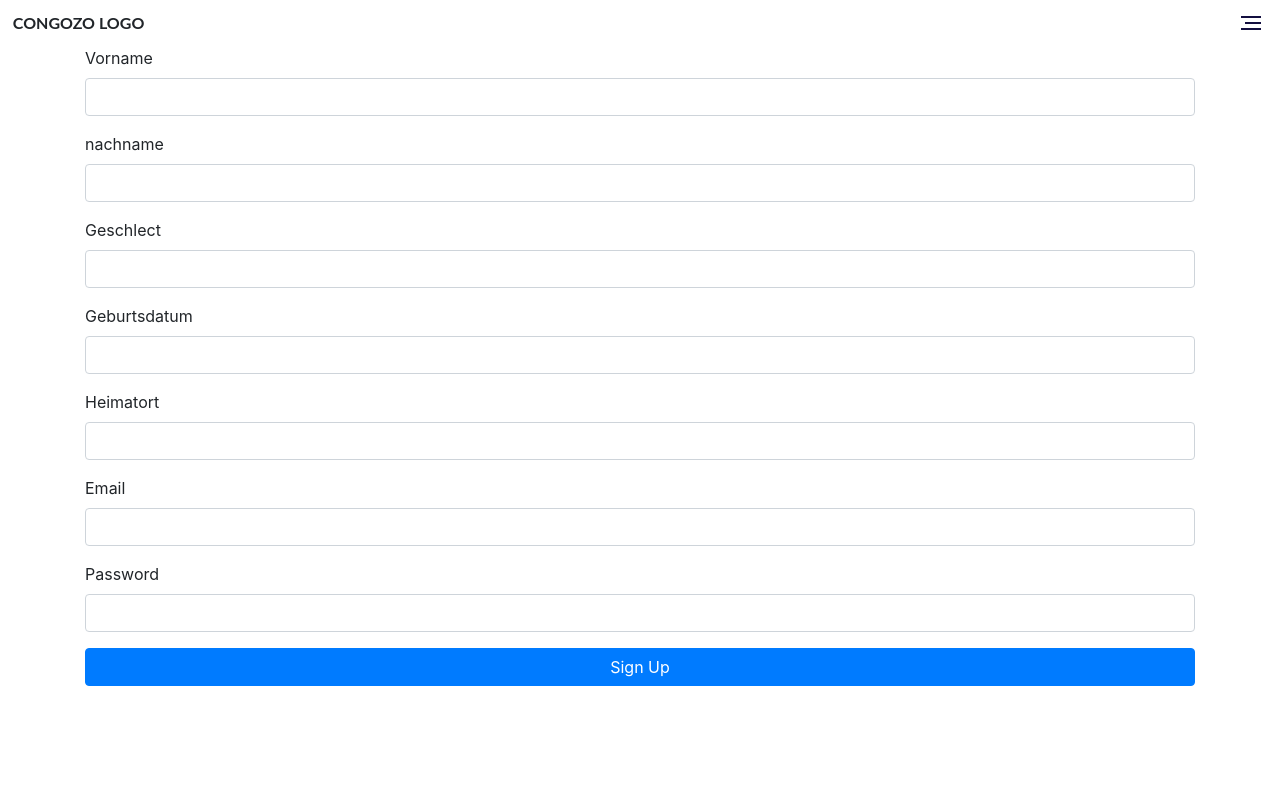
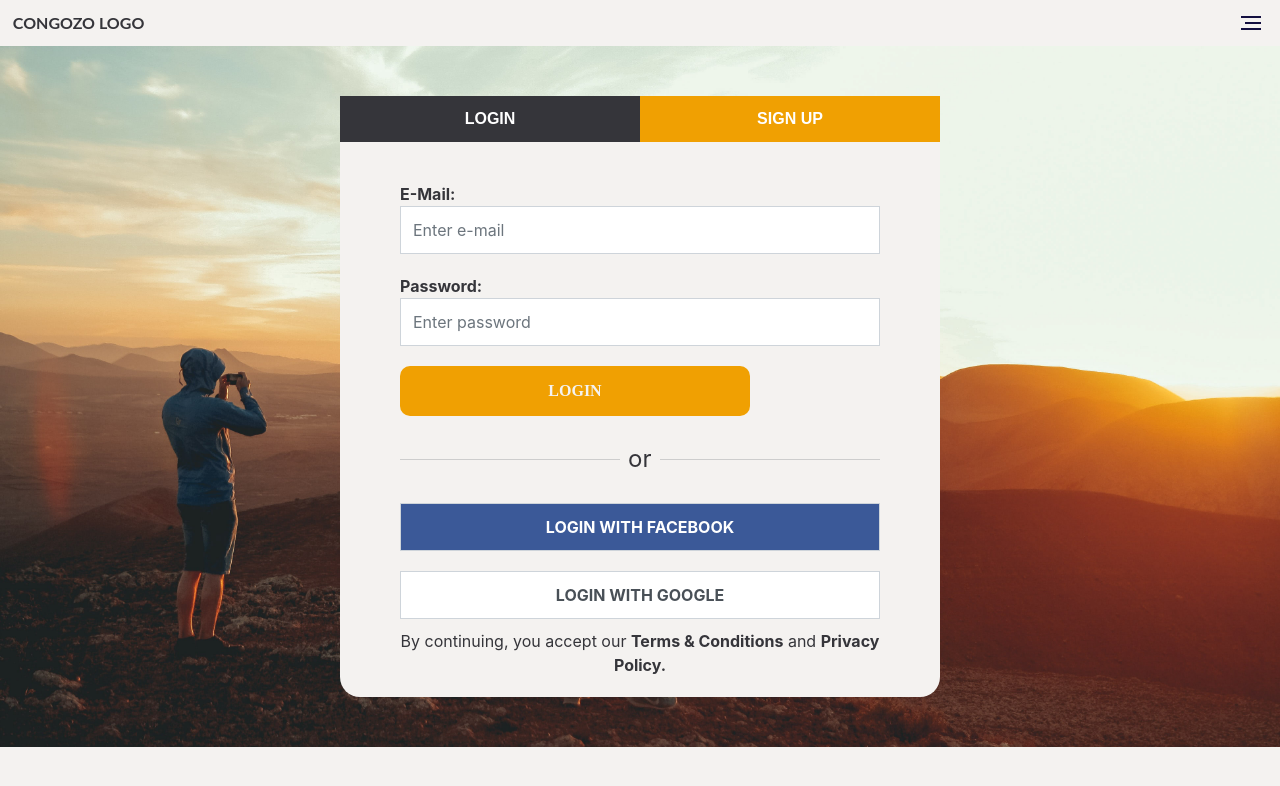
Before and after one commit to forcongozo/congozo, a Vue app in the folder congozoweb/: page /register in a window 1280 px wide. Shown: the top 786 px of the page. Built offline with nearby package versions, Linux system fonts and the light colour scheme.

Commit message:
added login & register logic, api calls, styling

```diff
--- a/congozoweb/src/App.vue
+++ b/congozoweb/src/App.vue
@@ -1,5 +1,5 @@
 <template>
-  <div id="app">
+  <div id="app" class=" bg-main">
     <nav class="main-nav congozo-navbar">
       <div class="logo">
         CONGOZO LOGO
@@ -30,9 +30,7 @@
         </ul>
       </div>
     </Sidebar>
-    <div class="container">
-      <router-view />
-    </div>
+    <router-view />
   </div>
 </template>
 
@@ -58,9 +56,10 @@
   }
 </script>
 <style>
+  @import './style/congozo.css';
+
   html {
     height: 100%;
-    overflow:hidden;
   }
 
   body {
--- a/congozoweb/src/store/index.js
+++ b/congozoweb/src/store/index.js
@@ -1,7 +1,7 @@
 import Vue from 'vue';
 import Vuex from 'vuex';
 
-import { auth } from './auth.module';
+import auth from './modules/auth.js';
 
 Vue.use(Vuex);
 
--- /dev/null
+++ b/congozoweb/src/store/modules/auth.js
@@ -0,0 +1,74 @@
+import axios from 'axios'
+
+const LOGIN = 'LOGIN';
+const LOGOUT = 'LOGOUT';
+const API_URL = 'http://localhost:9090/api/auth/';
+
+// initial state
+const state = {
+    authenticated: !!localStorage.getItem('user.token'),
+    token: localStorage.getItem('user.token'),
+    roles: JSON.parse(localStorage.getItem('user.roles')) || []
+};
+
+// getters
+const getters = {
+    isLoggedIn: state => state.authenticated,
+    userRoles: state => state.roles
+};
+
+// mutations
+const mutations = {
+    [LOGIN] (state, payload) {
+        state.authenticated = true;
+        state.roles = payload
+    },
+    [LOGOUT] (state) {
+        state.authenticated = false;
+        state.token = ''
+    }
+};
+
+// actions
+const actions = {
+    login({commit}, user) {
+        return axios
+            .post(API_URL + 'signin', {
+                usernameOrEmail: user.email,
+                password: user.password
+            })
+            .then(response => {
+                if (response.data.accessToken) {
+                    localStorage.setItem('user', JSON.stringify(response.data));
+                }
+                commit(LOGIN, response.data.roles)
+            });
+    },
+    register({commit}, user) {
+        return axios
+            .post(API_URL + 'signup', {
+                email: user.email,
+                password: user.password
+            })
+            .then(response => {
+                if (response.data.accessToken) {
+                    localStorage.setItem('user', JSON.stringify(response.data));
+                }
+                commit(LOGIN, response.data.roles)
+            });
+    },
+    logout ({ commit }) {
+        sessionStorage.removeItem('token')
+        sessionStorage.removeItem('timestamp');
+        sessionStorage.removeItem('roles')
+        delete axios.defaults.headers.common['Authentification']
+        commit(LOGOUT)
+    }
+}
+
+export default {
+    state,
+    getters,
+    mutations,
+    actions
+}
--- a/congozoweb/src/style/congozo.css
+++ b/congozoweb/src/style/congozo.css
@@ -17,20 +17,29 @@
   cursor: pointer;
   font-family: open-sans;
   font-weight: 700;
-  border-radius: 30px; }
+  border-radius: 10px; }
 
 .error {
   color: red; }
 
 .btn-main {
   color: #F4F2F0;
-  background: #BD3A4F; }
+  background: #F0A002;
+}
 
 .btn-main:hover {
   color: #F4F2F0;
-  background: #F0A002; }
+  background: #BD3A4F;
+}
+
+.form-control {
+  height: 3rem;
+  border-radius: 0;
+}
 
 .bg-main {
+  width: 100%;
+  height: 100%;
   background: #F4F2F0;
   color: #35353A; }
 
@@ -128,7 +137,9 @@ h4 {
   font-size: 1;
   color: #35353A;
   font-family: "Quicksand", sans-serif;
-  font-weight: 700; }
+  font-weight: 700;
+  text-align: center;
+}
 
 img {
   width: 100%; }
--- a/congozoweb/src/views/Register.vue
+++ b/congozoweb/src/views/Register.vue
@@ -1,90 +1,39 @@
 <template>
-    <div>
-        <div class="overflow-auto">
-            <form name="form" @submit.prevent="handleRegister">
-                <div v-if="!successful">
+    <div class="full-container">
+        <div class="form-container">
+            <div class="change-form">
+                <div class="radio-buttons">
+                    <input
+                            type="radio"
+                            id="login-form"
+                            name="login"
+                            value="true"
+                            v-model="isLogin"
+                    />
+                    <label for="login-form">LOGIN</label>
+                    <input
+                            type="radio"
+                            id="sign-up-form"
+                            name="sign-up"
+                            value="false"
+                            v-model="isLogin"
+                    />
+                    <label for="sign-up-form">SIGN UP</label>
+                </div>
+            </div>
+            <div class="login-form-container" v-if="isLogin === 'true'">
+                <form name="form" @submit.prevent="handleLogin">
+                    <div class="form-input-container" v-if="!successful">
                         <div class="form-group">
-                        <label for="Vorname">Vorname</label>
-                        <input
-                                v-model="user.vorname"
-                                v-validate="'required|min:3|max:20'"
-                                type="text"
-                                class="form-control"
-                                name="username"
-                        />
-                        <div
-                                v-if="submitted && errors.has('vorname')"
-                                class="alert-danger"
-                        >{{errors.first('vorname')}}</div>
-                    </div>
-
-                    <div class="form-group">
-                        <label for="nachname">nachname</label>
-                        <input
-                                v-model="user.nachname"
-                                v-validate="'required|min:3|max:20'"
-                                type="text"
-                                class="form-control"
-                                name="nachname"
-                        />
-                        <div
-                                v-if="submitted && errors.has('nachname')"
-                                class="alert-danger"
-                        >{{errors.first('nachname')}}</div>
-                    </div>
-
-                    <div class="form-group">
-                        <label for="geschlecht">Geschlect</label>
-                        <input
-                                v-model="user.geschlecht"
-                                v-validate="'required|min:1|max:1'"
-                                type="text"
-                                class="form-control"
-                                name="geschlecht"
-                        />
-                        <div
-                                v-if="submitted && errors.has('geschlecht')"
-                                class="alert-danger"
-                        >{{errors.first('geschlecht')}}</div>
-                    </div>
-
-                    <div class="form-group">
-                        <label for="Vorname">Geburtsdatum</label>
-                        <input
-                                v-model="user.geburtsdatum"
-                                v-validate="'required|min:3|max:20'"
-                                type="text"
-                                class="form-control"
-                                name="geburtsdatum"
-                        />
-                        <div
-                                v-if="submitted && errors.has('geburtsdatum')"
-                                class="alert-danger"
-                        >{{errors.first('geburtsdatum')}}</div>
-                    </div>
-
-                    <div class="form-group">
-                        <label for="Heimatort">Heimatort</label>
-                        <input
-                                v-model="user.heimatort"
-                                v-validate="'required|min:3|max:20'"
-                                type="text"
-                                class="form-control"
-                                name="heimatort"
-                        />
-                        <div
-                                v-if="submitted && errors.has('heimatort')"
-                                class="alert-danger"
-                        >{{errors.first('heimatort')}}</div>
-                    </div>
-                    <div class="form-group">
-                        <label for="email">Email</label>
+                            <label for="email">E-Mail:</label>
                             <input
                                     v-model="user.email"
                                     v-validate="'required|email|max:50'"
                                     type="email"
                                     class="form-control"
                                     name="email"
+                                    id="email-login"
+                                    placeholder="Enter e-mail"
                             />
                             <div
                                     v-if="submitted && errors.has('email')"
@@ -92,13 +41,15 @@
                             >{{errors.first('email')}}</div>
                         </div>
                         <div class="form-group">
-                        <label for="password">Password</label>
+                            <label for="password">Password:</label>
                             <input
                                     v-model="user.password"
                                     v-validate="'required|min:6|max:40'"
                                     type="password"
                                     class="form-control"
                                     name="password"
+                                    id="password-login"
+                                    placeholder="Enter password"
                             />
                             <div
                                     v-if="submitted && errors.has('password')"
@@ -106,10 +57,95 @@
                             >{{errors.first('password')}}</div>
                         </div>
                         <div class="form-group">
-                        <button class="btn btn-primary btn-block">Sign Up</button>
+                            <button class="btn-main btn-block">Login</button>
                         </div>
                     </div>
                 </form>
+                <fieldset>
+                    <legend>or</legend>
+                </fieldset>
+                <div class="social">
+                    <div class="social-media-buttons">
+                        <button class="facebook-button form-control">Login with Facebook</button>
+                        <button class="google-button form-control">Login with Google</button>
+                    </div>
+                </div>
+                <div class="privacy-policy">
+                    <p>By continuing, you accept our <b>Terms & Conditions</b> and <b>Privacy Policy.</b></p>
+                </div>
+            </div>
+            <div class="register-form-container" v-else>
+                <div class="social">
+                    <div class="social-media-buttons">
+                        <button class="facebook-button form-control">Sign up with Facebook</button>
+                        <button class="google-button form-control">Sign up with Google</button>
+                    </div>
+                </div>
+                <fieldset>
+                    <legend>or</legend>
+                </fieldset>
+                <div>
+                    <h5>Sign up with your email address</h5>
+                </div>
+                <form name="form" @submit.prevent="handleRegister">
+                    <div class="form-input-container" v-if="!successful">
+                        <div class="form-group">
+                            <label for="first-name">Username:</label>
+                            <input
+                                    v-model="user.name"
+                                    v-validate="'required|min:3|max:20'"
+                                    type="text"
+                                    class="form-control"
+                                    name="username"
+                                    id="first-name"
+                                    placeholder="Enter username"
+                            />
+                            <!--<div
+                                    v-if="submitted && errors.has('vorname')"
+                                    class="alert-danger"
+                            >{{errors.first('vorname')}}</div>-->
+                        </div>
+
+                        <div class="form-group">
+                            <label for="email">E-Mail:</label>
+                            <input
+                                    v-model="user.email"
+                                    v-validate="'required|email|max:50'"
+                                    type="email"
+                                    class="form-control"
+                                    name="email"
+                                    id="email"
+                                    placeholder="Enter e-mail"
+                            />
+                            <!--<div
+                                    v-if="submitted && errors.has('email')"
+                                    class="alert-danger"
+                            >{{errors.first('email')}}</div>-->
+                        </div>
+                        <div class="form-group">
+                            <label for="password">Password:</label>
+                            <input
+                                    v-model="user.password"
+                                    v-validate="'required|min:6|max:40'"
+                                    type="password"
+                                    class="form-control"
+                                    name="password"
+                                    id="password"
+                                    placeholder="Enter password"
+                            />
+                            <!--<div
+                                    v-if="submitted && errors.has('password')"
+                                    class="alert-danger"
+                            >{{errors.first('password')}}</div>-->
+                        </div>
+                        <div class="form-group">
+                            <button class="btn-main btn-block">Sign Up</button>
+                        </div>
+                    </div>
+                </form>
+                <div class="privacy-policy">
+                    <p>By continuing, you accept our <b>Terms & Conditions</b> and <b>Privacy Policy.</b></p>
+                </div>
 
                 <div v-if="message"
                      class="alert"
@@ -117,16 +153,20 @@
                 >{{message}}</div>
             </div>
         </div>
+    </div>
 </template>
 
 <script>
-    import User from '../models/user';
-
     export default {
         name: 'Register',
         data() {
             return {
-                user: new User('', '', '', '', '', '', ''),
+                user: {
+                    vorname: '',
+                    email: '',
+                    password: ''
+                },
+                isLogin: 'true',
                 submitted: false,
                 successful: false,
                 message: ''
@@ -134,7 +174,7 @@
         },
         computed: {
             loggedIn() {
-                return this.$store.state.auth.status.loggedIn;
+                return this.$store.state.authenticated;
             }
         },
         mounted() {
@@ -143,12 +183,35 @@
             }
         },
         methods: {
+            handleLogin() {
+                this.message = '';
+                this.submitted = true;
+                this.$validator.validate().then(() => {
+                    // eslint-disable-next-line no-constant-condition
+                    if (true) {
+                        this.$store.dispatch('login', this.user).then(
+                            data => {
+                                this.message = data.message;
+                                this.successful = true;
+                            },
+                            error => {
+                                this.message =
+                                    (error.response && error.response.data) ||
+                                    error.message ||
+                                    error.toString();
+                                this.successful = false;
+                            }
+                        );
+                    }
+                });
+            },
             handleRegister() {
                 this.message = '';
                 this.submitted = true;
-                this.$validator.validate().then(isValid => {
-                    if (isValid) {
-                        this.$store.dispatch('auth/register', this.user).then(
+                this.$validator.validate().then(() => {
+                    // eslint-disable-next-line no-constant-condition
+                    if (true) {
+                        this.$store.dispatch('register', this.user).then(
                             data => {
                                 this.message = data.message;
                                 this.successful = true;
@@ -169,5 +232,128 @@
 </script>
 
 <style scoped>
+    @import '../style/congozo.css';
+
+    .full-container {
+        width: 100%;
+        padding: 50px 20px;
+        background-image: url("../assets/images/eddy-billard-42nzwGteFgI-unsplash.jpg");
+        background-size: cover;
+    }
+
+    button {
+        max-width: 350px;
+        margin: auto;
+        border-radius: 2rem;
+    }
+
+    fieldset {
+        border-top: 1px solid #cdcdcd;
+        margin: 1.6rem auto 1rem auto;
+        max-width: 480px;
+    }
+
+    legend {
+        padding: 0 0.5rem;
+        margin: auto;
+        width: 40px;
+    }
+
+    h5 {
+        text-align: center;
+        margin: 1.5rem auto;
+    }
+
+    input {
+        margin: auto;
+    }
+
+    label {
+        font-weight: bold;
+    }
+
+    .register-form-container, .login-form-container {
+        padding: 20px;
+    }
+
+    .form-container {
+        margin: auto;
+        max-width: 600px;
+        background-color: #F4F2F0;
+        border-bottom-left-radius: 20px;
+        border-bottom-right-radius: 20px;
+    }
+
+    .form-group {
+        max-width: 480px;
+        margin: 20px auto;
+    }
+
+    .form-control {
+        height: 3rem;
+        border-radius: 0;
+        max-width: 480px;
+    }
+
+    .social-media-buttons {
+        display: flex;
+        flex-wrap: wrap;
+    }
+
+    .social-media-buttons button {
+        width: 100%;
+        max-width: 480px;
+        border-radius: 0;
+        margin: 10px auto;
+        text-transform: uppercase;
+        font-weight: bold;
+    }
+
+    .facebook-button {
+        background-color: #3b5998;
+        color: white;
+    }
+
+    .privacy-policy {
+        margin: auto;
+        max-width: 480px;
+        text-align: center;
+    }
+
+    .btn-main {
+        margin: auto;
+        text-transform: uppercase;
+    }
+
+    /* Radio Buttons */
+
+    .radio-buttons {
+        text-align: center;
+    }
+
+    input[type="radio"] {
+        opacity: 0;
+        position: fixed;
+        width: 0;
+    }
+    .radio-buttons label {
+        width: 50%;
+        display: inline-block;
+        background-color: #F0A002;
+        color: white;
+        padding: 10px 10px;
+        font-family: sans-serif, Arial;
+        font-size: 16px;
+        border: 1px solid #F0A002;
+        cursor: pointer;
+        text-align: center;
+    }
+    input[type="radio"]:checked + label {
+        background-color: #35353A;
+        border-color: #35353A;
+    }
+    .radio-buttons label:hover {
+        border-color: #004bad;
+    }
 
 </style>
```
Also changed, not shown: congozoweb/src/assets/images/eddy-billard-42nzwGteFgI-unsplash.jpg (added). Lines whose indentation alone changed are shown as unchanged.
